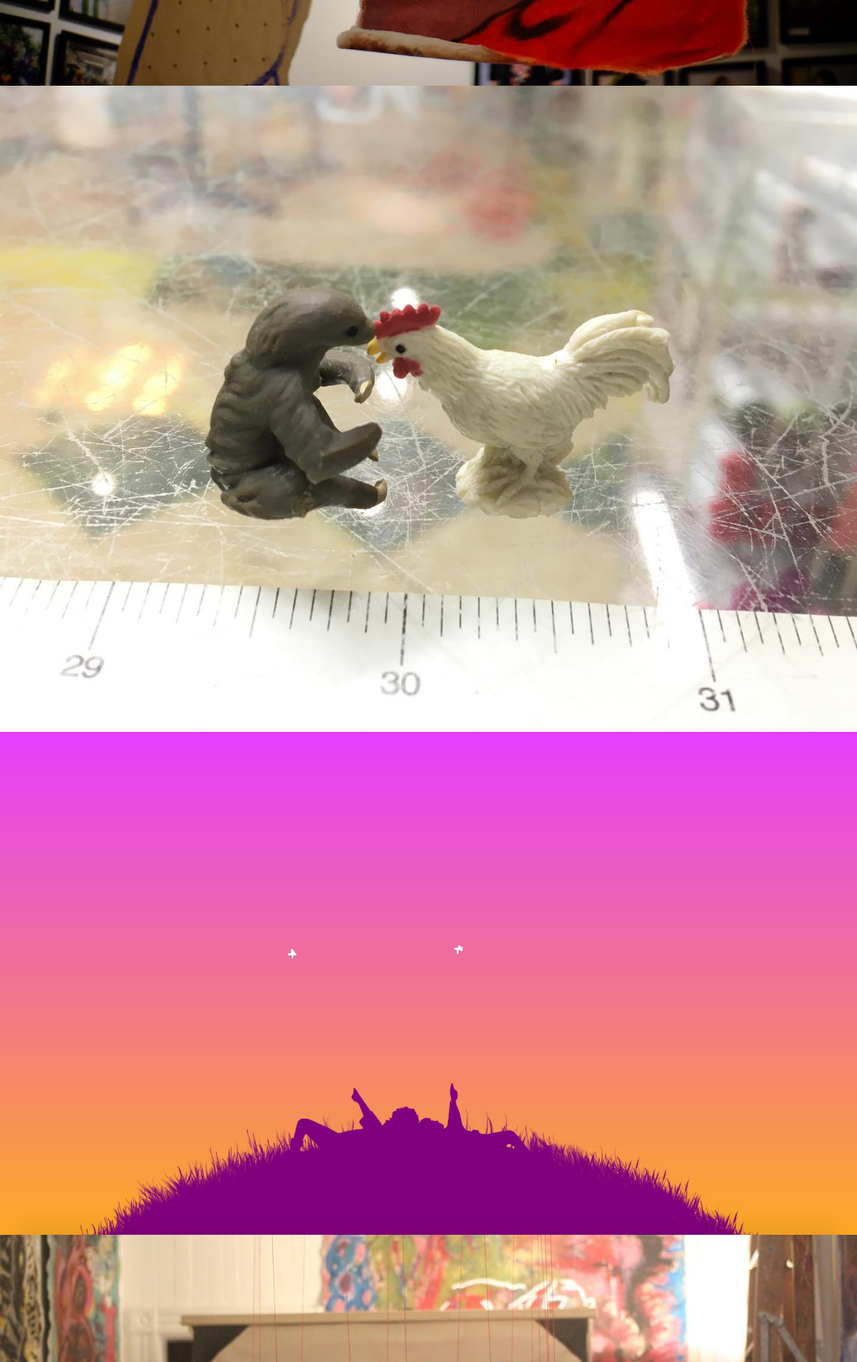
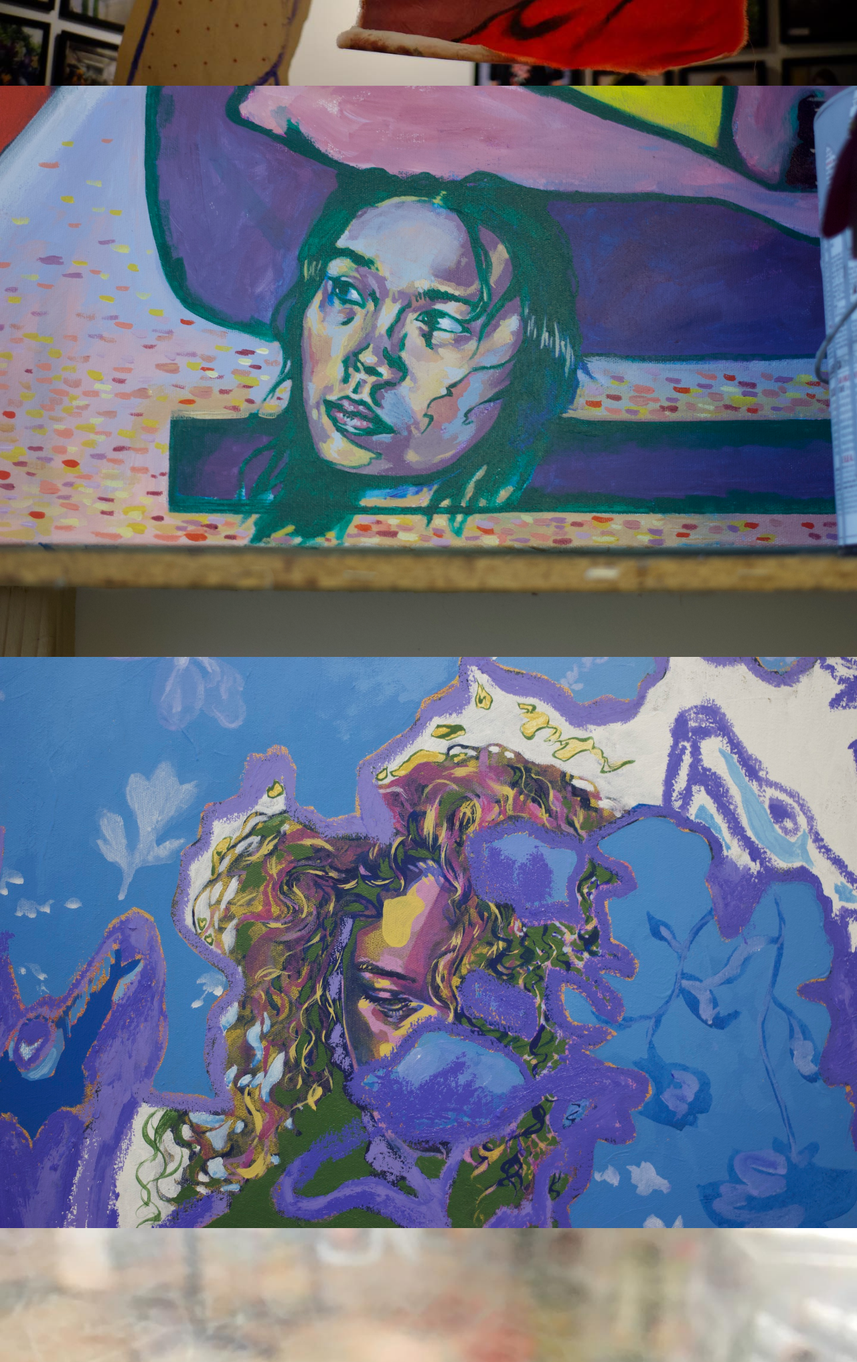
Before and after one commit to gogumama/jisusheen, a plain HTML site: page index.html in a window 1280 px wide. Shown: the part 3400-5434 px from the top of the page at 67% size. Drawn offline with Linux system fonts and the light colour scheme; a web font is replaced by a local one.

Commit message:
add 2 paintings

```diff
--- a/index.html
+++ b/index.html
@@ -117,6 +117,8 @@
 	<img class="full" src="spiral.JPG"/>
 	<img class="full" src="spring.jpg"/>
 	<img class="full" src="portraits.jpg"/>
+	<img class="full" src="jisu-close.jpg"/>
+	<img class="full" src="bessie-close.jpg"/>
 	<img class="full" src="kiss.jpg"/>
 	<img class="full" src="cerveja-design.png"/>
 	<img class="full" src="stones.jpg"/>
```
